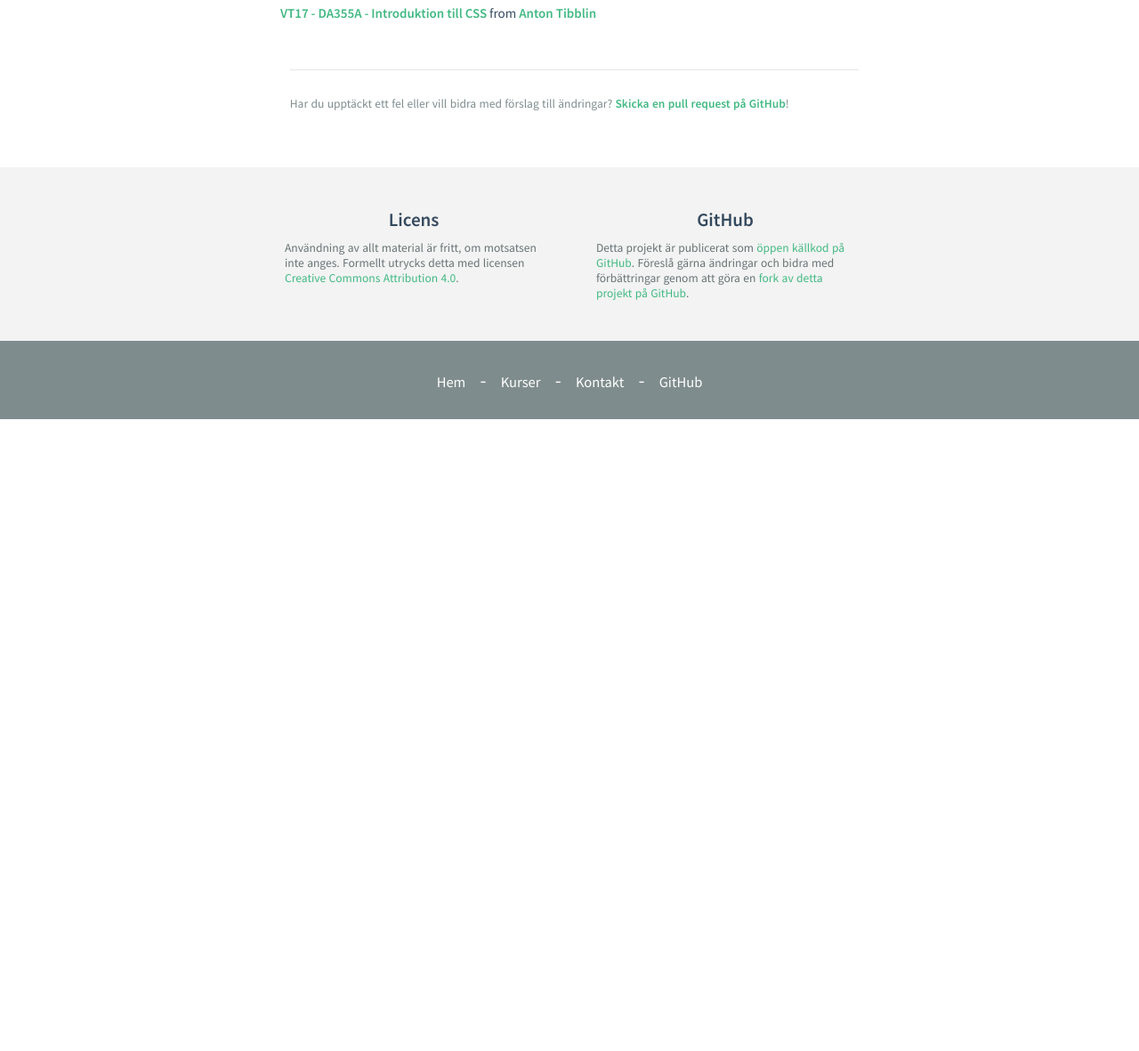
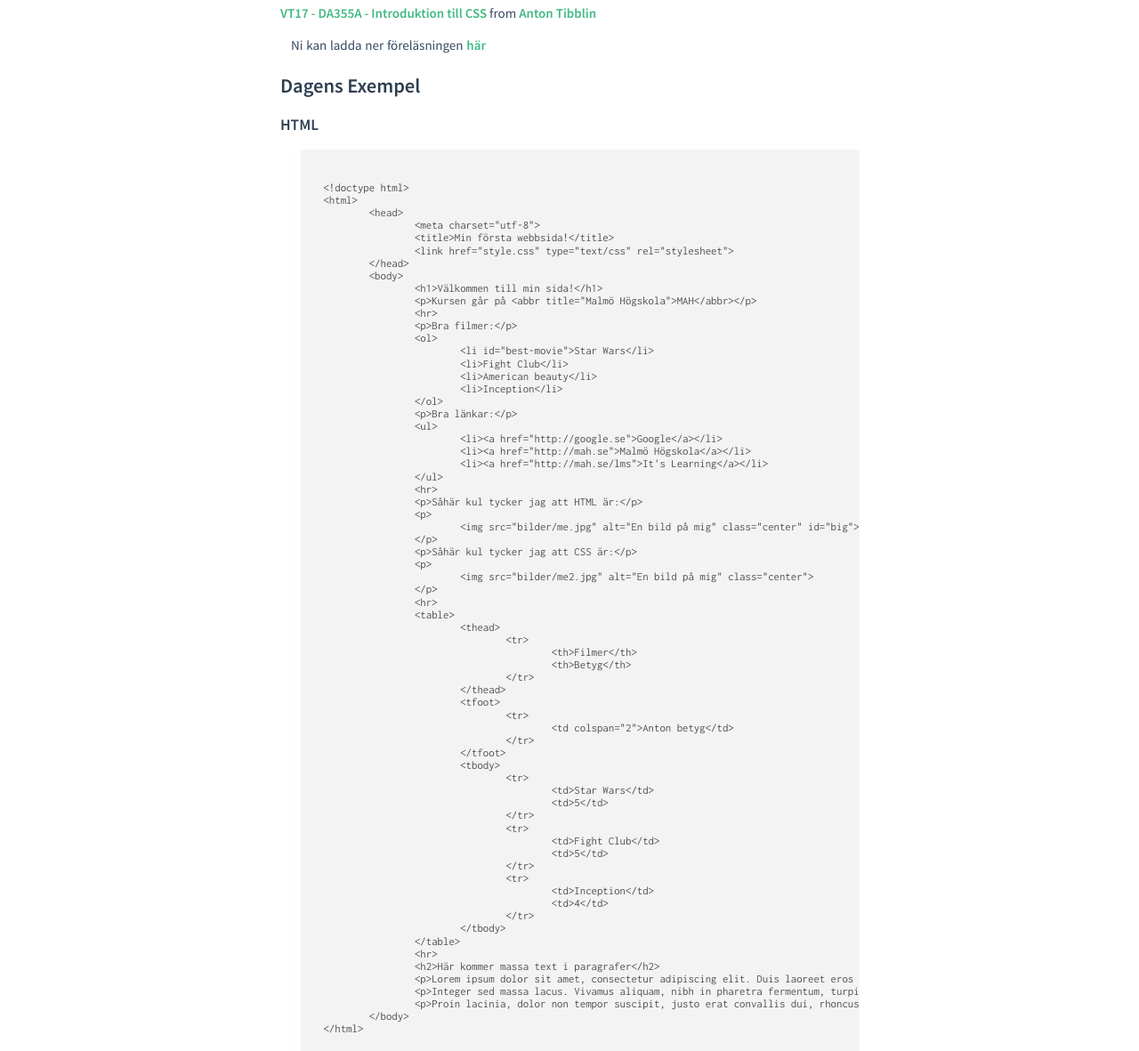
Before and after one commit to mau-dvmt/mah-dv.github.io, a Jekyll site: the page built from courses/da344a-da355a/lectures/le4.md, in a window 1280 px wide and 1400 px high, scrolled down 434 px, cut to the strip 219-1400 px from the top of the window. Shown: the whole strip at 89% size. Built offline with Jekyll 4.4.1, drawn with Linux system fonts in a browser that asks for light colours; before the commit the page ends 1124 px from its top, so only the background shows below that; some of the changed text lies outside the part shown.

Commit message:
Added examples from today

````diff
--- a/courses/da344a-da355a/lectures/le4.md
+++ b/courses/da344a-da355a/lectures/le4.md
@@ -1,5 +1,5 @@
 ---
-title: Introduktion till JavaScript
+title: Introduktion till CSS
 code: "da344a-da355a"
 ---
 
@@ -7,79 +7,104 @@ code: "da344a-da355a"
 
 <iframe src="//www.slideshare.net/slideshow/embed_code/key/8AnmUAumDyXagq" width="595" height="485" frameborder="0" marginwidth="0" marginheight="0" scrolling="no" style="border:1px solid #CCC; border-width:1px; margin-bottom:5px; max-width: 100%;" allowfullscreen> </iframe> <div style="margin-bottom:5px"> <strong> <a href="//www.slideshare.net/AntonTibblin/vt17-da355a-introduktion-till-css" title="VT17 - DA355A - Introduktion till CSS" target="_blank">VT17 - DA355A - Introduktion till CSS</a> </strong> from <strong><a target="_blank" href="//www.slideshare.net/AntonTibblin">Anton Tibblin</a></strong> </div>
 
-<!--
+Ni kan ladda ner föreläsningen [här](4.pdf)
+
 ## Dagens Exempel
 
-### Att ändra bakgrundsfärg (och spara valet)
+### HTML
 
-#### HTML
+```
 
-{% highlight html linenos %}
 <!doctype html>
 <html>
-    <head>
+	<head>
 		<meta charset="utf-8">
-		<meta name="viewport" content="initial-scale=1, width=device-width">
-        <title>Bakgrundsfärg-byte</title>
-    </head>
-    <body>
-		<label for="color">Vilken färg?</label>
-		<input type="color" id="color">
-		<button id="saveColor">Spara</button>
-		<script src="script.js"></script>
-    </body>
+		<title>Min första webbsida!</title>
+		<link href="style.css" type="text/css" rel="stylesheet">
+	</head>
+	<body>
+		<h1>Välkommen till min sida!</h1>
+		<p>Kursen går på <abbr title="Malmö Högskola">MAH</abbr></p>
+		<hr>
+		<p>Bra filmer:</p>
+		<ol>
+			<li id="best-movie">Star Wars</li>
+			<li>Fight Club</li>
+			<li>American beauty</li>
+			<li>Inception</li>
+		</ol>
+		<p>Bra länkar:</p>
+		<ul>
+			<li><a href="http://google.se">Google</a></li>
+			<li><a href="http://mah.se">Malmö Högskola</a></li>
+			<li><a href="http://mah.se/lms">It's Learning</a></li>
+		</ul>
+		<hr>
+		<p>Såhär kul tycker jag att HTML är:</p>
+		<p>
+			<img src="bilder/me.jpg" alt="En bild på mig" class="center" id="big">
+		</p>
+		<p>Såhär kul tycker jag att CSS är:</p>
+		<p>
+			<img src="bilder/me2.jpg" alt="En bild på mig" class="center">
+		</p>
+		<hr>
+		<table>
+			<thead>
+				<tr>
+					<th>Filmer</th>
+					<th>Betyg</th>
+				</tr>
+			</thead>
+			<tfoot>
+				<tr>
+					<td colspan="2">Anton betyg</td>
+				</tr>
+			</tfoot>
+			<tbody>
+				<tr>
+					<td>Star Wars</td>
+					<td>5</td>
+				</tr>
+				<tr>
+					<td>Fight Club</td>
+					<td>5</td>
+				</tr>
+				<tr>
+					<td>Inception</td>
+					<td>4</td>
+				</tr>
+			</tbody>
+		</table>
+		<hr>
+		<h2>Här kommer massa text i paragrafer</h2>
+		<p>Lorem ipsum dolor sit amet, consectetur adipiscing elit. Duis laoreet eros sed eleifend efficitur. Suspendisse massa enim, commodo eu mauris id, vulputate malesuada dui. Proin tempus mauris efficitur risus condimentum, sit amet consequat nibh vestibulum.</p>
+		<p>Integer sed massa lacus. Vivamus aliquam, nibh in pharetra fermentum, turpis turpis congue lacus, a sollicitudin dolor elit ac ante. Suspendisse arcu turpis, tempor sit amet semper eu, ultrices et felis. Suspendisse non justo enim.</p>
+		<p>Proin lacinia, dolor non tempor suscipit, justo erat convallis dui, rhoncus lobortis turpis urna ut mauris. Mauris a ullamcorper velit.</p>
+	</body>
 </html>
-{% endhighlight %}
+```
 
-#### JavaScript
+### CSS
 
-{% highlight js linenos %}
-document.querySelector("#saveColor").addEventListener("click", function(){
-  var color = document.querySelector("#color").value;
-  document.querySelector("body").style.backgroundColor = color;
-  localStorage.setItem("color", color);
-}, false);
-
-if(localStorage.getItem("color") != undefined){
-  var color = localStorage.getItem("color");
-  document.querySelector("body").style.backgroundColor = color;
-}
-{% endhighlight %}
-
-### Att "highlighta" en figur
-
-#### HTML
-
-{% highlight html linenos %}
-<figure>
-  <img src="images/1.jpg">
-  <figcaption>The phantom menace</figcaption>
-</figure>
-<figure>
-  <img src="images/2.jpg">
-  <figcaption>The clone wars</figcaption>
-</figure>
-<figure>
-  <img src="images/3.jpg">
-  <figcaption>Revenge of the sith</figcaption>
-</figure>
-<figure>
-  <img src="images/4.jpg">
-  <figcaption>A new hope</figcaption>
-</figure>
-<!-- osv. -->
-{% endhighlight %}
-
-#### JavaScript
-
-{% highlight js linenos %}
-var figures = document.querySelectorAll("figure");
-for(var i = 0; i < figures.length; i++){
-	figures[i].addEventListener("click", colorize, false);
+```css
+h1, h2{
+	background-color: red;
 }
 
-function colorize(){
-	this.style.backgroundColor = "#aaa";
+#best-movie{
+	font-weight: bold;
 }
-{% endhighlight %}
--->
+
+.center{
+	margin: auto;
+	display: block;
+	width: 300px;
+	border: 5px solid #eee;
+	box-shadow: 0 0 10px #999;
+}
+
+#big{
+	width: 400px;
+}
+```
````
Also changed, not shown: 1 other file.
